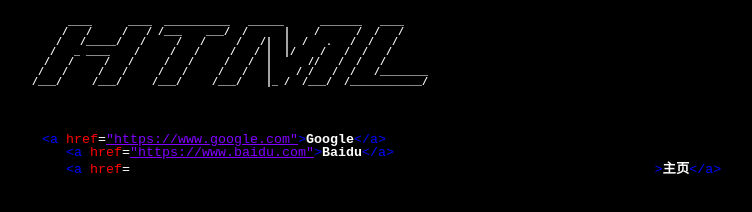
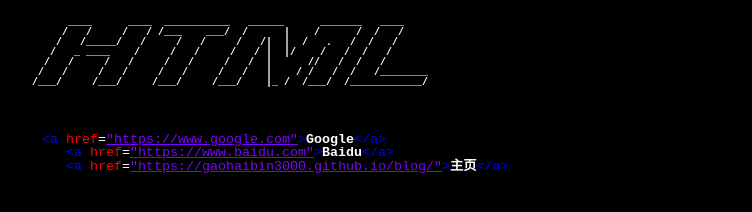
Before and after one commit to gaohaibin3000/gaohaibin3000.github.io, a plain HTML site: page index.html in a window 1280 px wide. Shown: the whole page, without its empty margins (102-854 px from the left). Drawn offline with Linux system fonts and the light colour scheme.

Commit message:
Update index.html

```diff
--- a/index.html
+++ b/index.html
@@ -49,6 +49,6 @@ span {
 					<br/>
                                   <span class="sc1">&lt;a</span><span class="sc8"> </span><span class="sc3">href</span><span class="sc8">=</span><a href="https://www.google.com" class="sc6">"https://www.google.com"</a><span class="sc8"></span><span class="sc1">&gt;</span><span class="sc0">Google</span><span class="sc1">&lt;/a&gt;</span><span class="sc0">
                     </span><span class="sc1">&lt;a</span><span class="sc8"> </span><span class="sc3">href</span><span class="sc8">=</span><a href="https://www.baidu.com" class="sc6">"https://www.baidu.com"</a><span class="sc8"></span><span class="sc1">&gt;</span><span class="sc0">Baidu</span><span class="sc1">&lt;/a&gt;</span><span class="sc0">
-                    </span><span class="sc1">&lt;a</span><span class="sc8"> </span><span class="sc3">href</span><span class="sc8">=</span><"https://gaohaibin3000.github.io/blog/" >"https://gaohaibin3000.github.io/blog/"</a><span class="sc1">&gt;</span><span class="sc0">主页</span><span class="sc1">&lt;/a&gt;</span><span class="sc0">
+                    </span><span class="sc1">&lt;a</span><span class="sc8"> </span><span class="sc3">href</span><span class="sc8">=</span><a href="https://gaohaibin3000.github.io/blog/" class="sc6" >"https://gaohaibin3000.github.io/blog/"</a><span class="sc1">&gt;</span><span class="sc0">主页</span><span class="sc1">&lt;/a&gt;</span><span class="sc0">
                 </span>
 </html>
```
